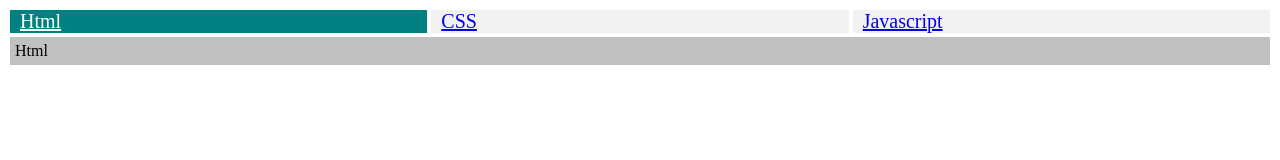
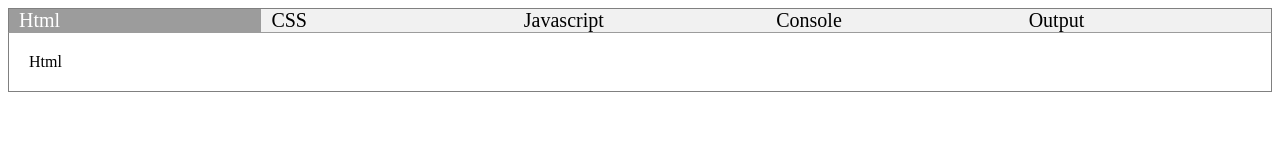
Before and after one commit to sakibrahmanchy/customtabs, a plain HTML site: page index.html in a window 1280 px wide. Drawn offline with Linux system fonts and the light colour scheme.

Commit message:
Improved UI

```diff
--- a/customtabs.css
+++ b/customtabs.css
@@ -1,14 +1,14 @@
 .headers {
-    width: 100%;
     display: flex;
     flex-wrap: wrap;
     flex-direction: row;
     background-color: transparent;
+    border: solid grey 1px;
+    border-bottom: solid rgb(156, 156, 156) 1px;
 }
 
 .headers>a {
     background-color: #f1f1f1;
-    margin: 2px;
     padding: 0px 10px 0px 10px;
     font-size: 20px;
     display: flex;
@@ -16,15 +16,22 @@
     flex-basis: 100%;
     flex: 1;
     cursor: pointer;
+    text-decoration: none;
+    color: black;
 }
 
 .headers>a.active {
-    background: teal;
+    background: rgb(156, 156, 156);
     color: white;
 }
 
+.body {
+    border: solid grey 1px;
+    border-top: 0px;
+}
+
 .body>div {
-    margin: 2px;
+    margin: 0px;
 }
 
 .body>div.tab {
@@ -32,7 +39,7 @@
 }
 
 .body>div.active {
-    background: silver;
-    padding: 5px;
+    background: white;
+    padding: 20px;
     display: block;
 }
--- a/index.html
+++ b/index.html
@@ -8,13 +8,17 @@
     <div id="tabs-container ">
         <div class="headers ">
             <a href="#html" class="link active">Html</a>
-            <a href="#css" class="link ">CSS</a>
-            <a href="#javascript" class="link ">Javascript</a>
+            <a href="#css" class="link">CSS</a>
+            <a href="#javascript" class="link">Javascript</a>
+            <a href="#console" class="link">Console</a>
+            <a href="#output" class="link ">Output</a>
         </div>
         <div class="body">
             <div class="tab active" id="html">Html</div>
             <div class="tab" id="css">Css</div>
             <div class="tab" id="javascript">Javascript</div>
+            <div class="tab" id="console">Console</div>
+            <div class="tab" id="output">Output</div>
         </div>
     </div>
 
```
